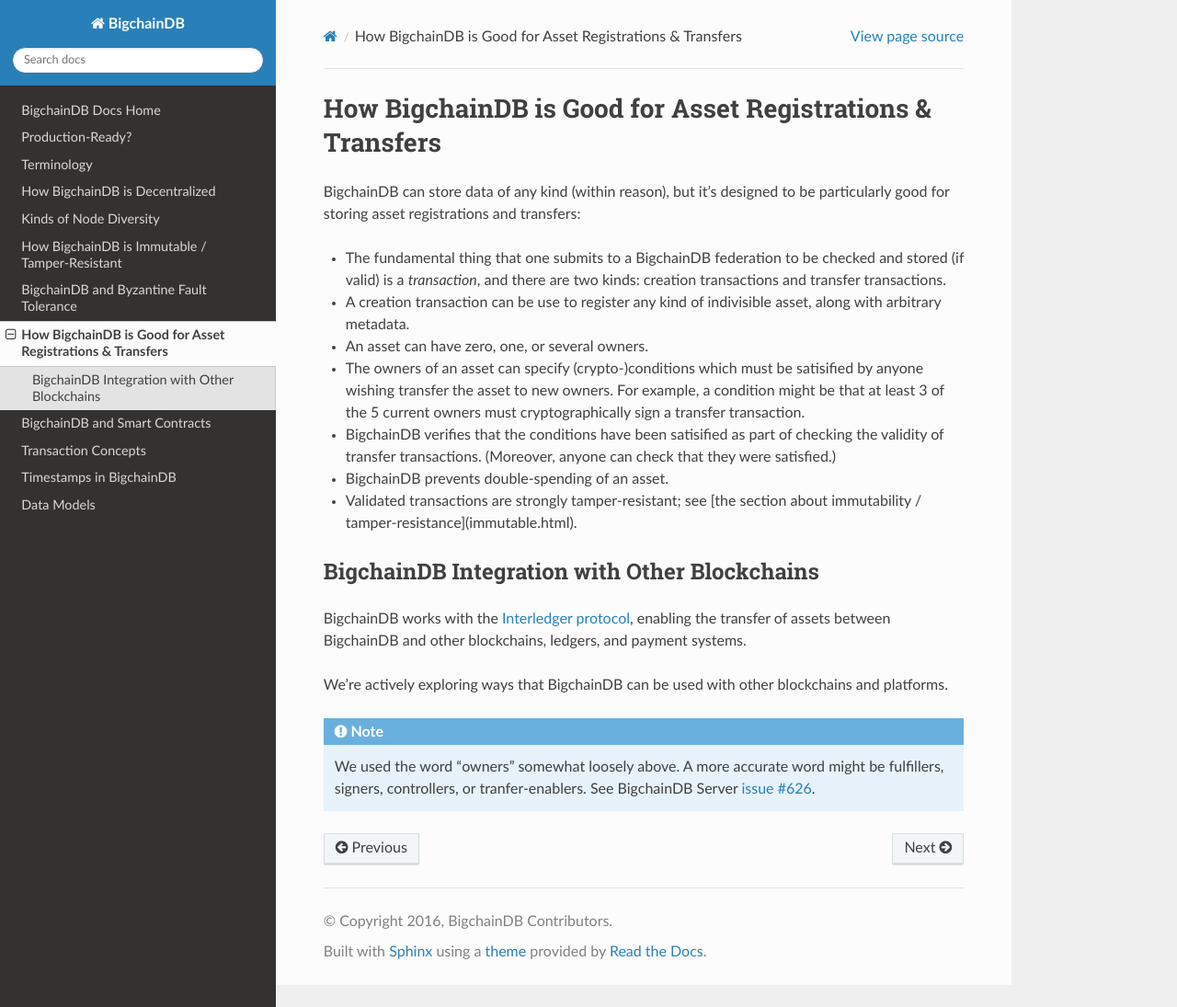
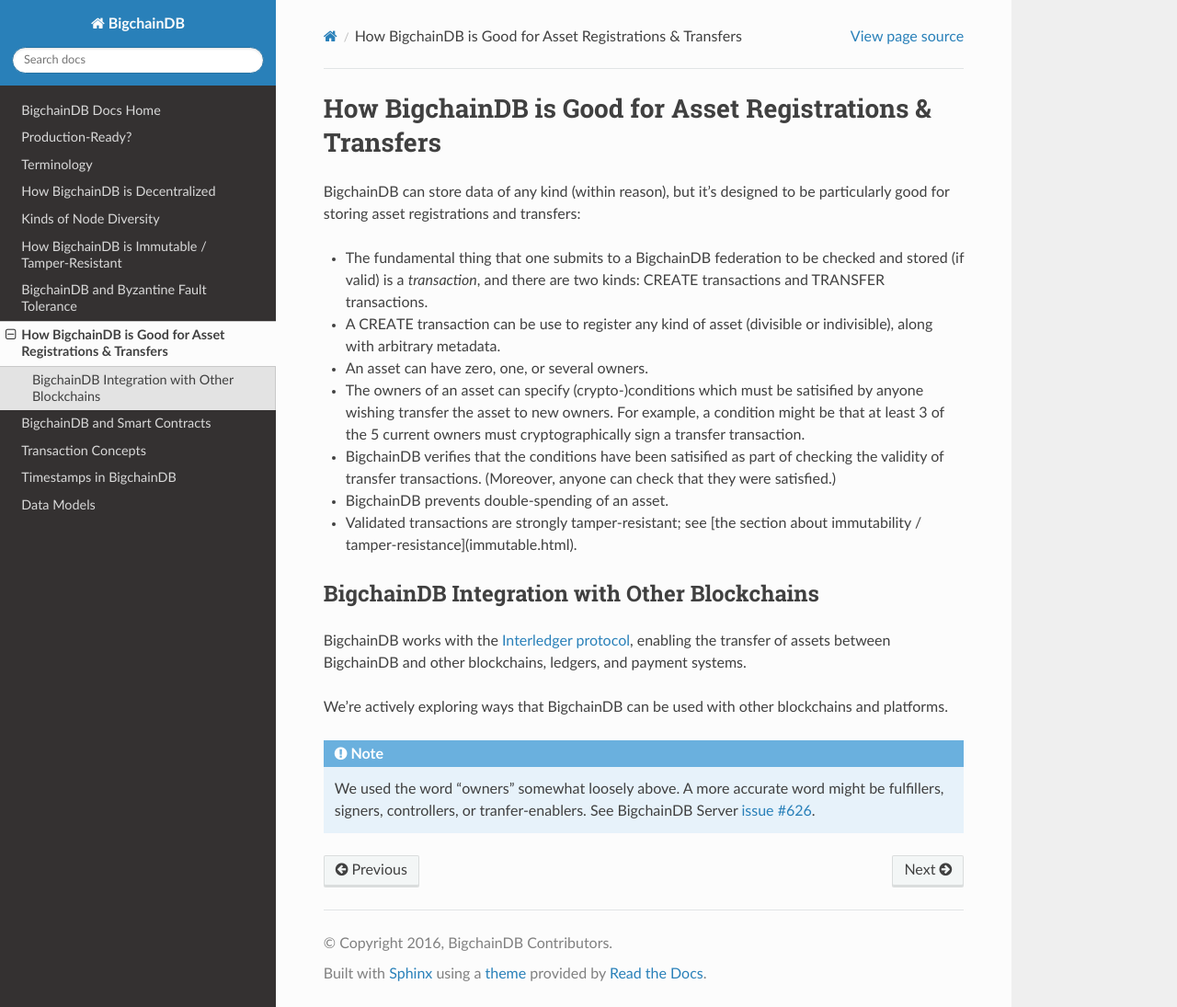
Before and after one commit to bigchaindb/bigchaindb, a Sphinx documentation site: the page built from docs/root/source/assets.rst, in a window 1280 px wide and 1095 px high. Shown: the whole window at 92% size. Built offline with Sphinx 7.4.7 and the Read the Docs theme 2.0.0, drawn with Linux system fonts in a browser that asks for light colours.

Commit message:
Updated assets.rst docs re/ divisible assets

```diff
--- a/docs/root/source/assets.rst
+++ b/docs/root/source/assets.rst
@@ -3,8 +3,8 @@
 
 BigchainDB can store data of any kind (within reason), but it's designed to be particularly good for storing asset registrations and transfers:
 
-* The fundamental thing that one submits to a BigchainDB federation to be checked and stored (if valid) is a *transaction*, and there are two kinds: creation transactions and transfer transactions.
-* A creation transaction can be use to register any kind of indivisible asset, along with arbitrary metadata.
+* The fundamental thing that one submits to a BigchainDB federation to be checked and stored (if valid) is a *transaction*, and there are two kinds: CREATE transactions and TRANSFER transactions.
+* A CREATE transaction can be use to register any kind of asset (divisible or indivisible), along with arbitrary metadata.
 * An asset can have zero, one, or several owners.
 * The owners of an asset can specify (crypto-)conditions which must be satisified by anyone wishing transfer the asset to new owners. For example, a condition might be that at least 3 of the 5 current owners must cryptographically sign a transfer transaction.
 * BigchainDB verifies that the conditions have been satisified as part of checking the validity of transfer transactions. (Moreover, anyone can check that they were satisfied.)
```
